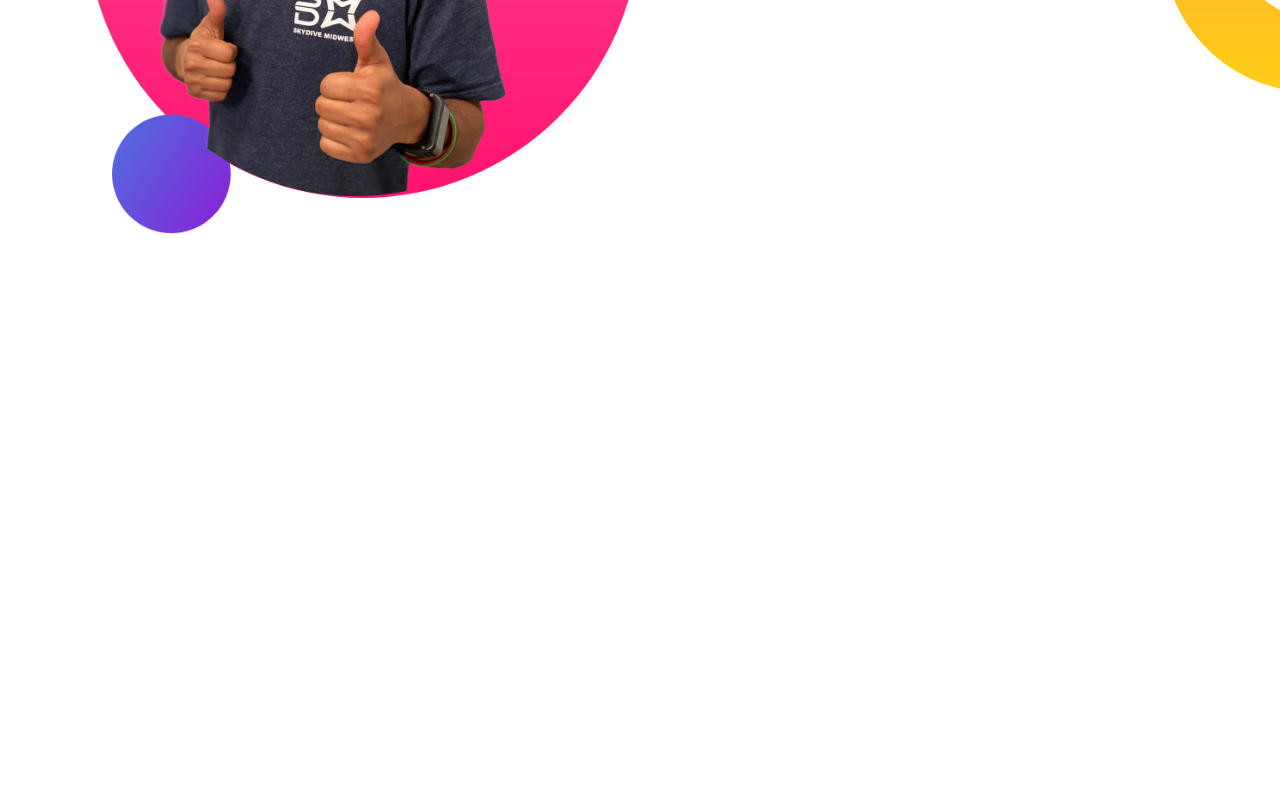
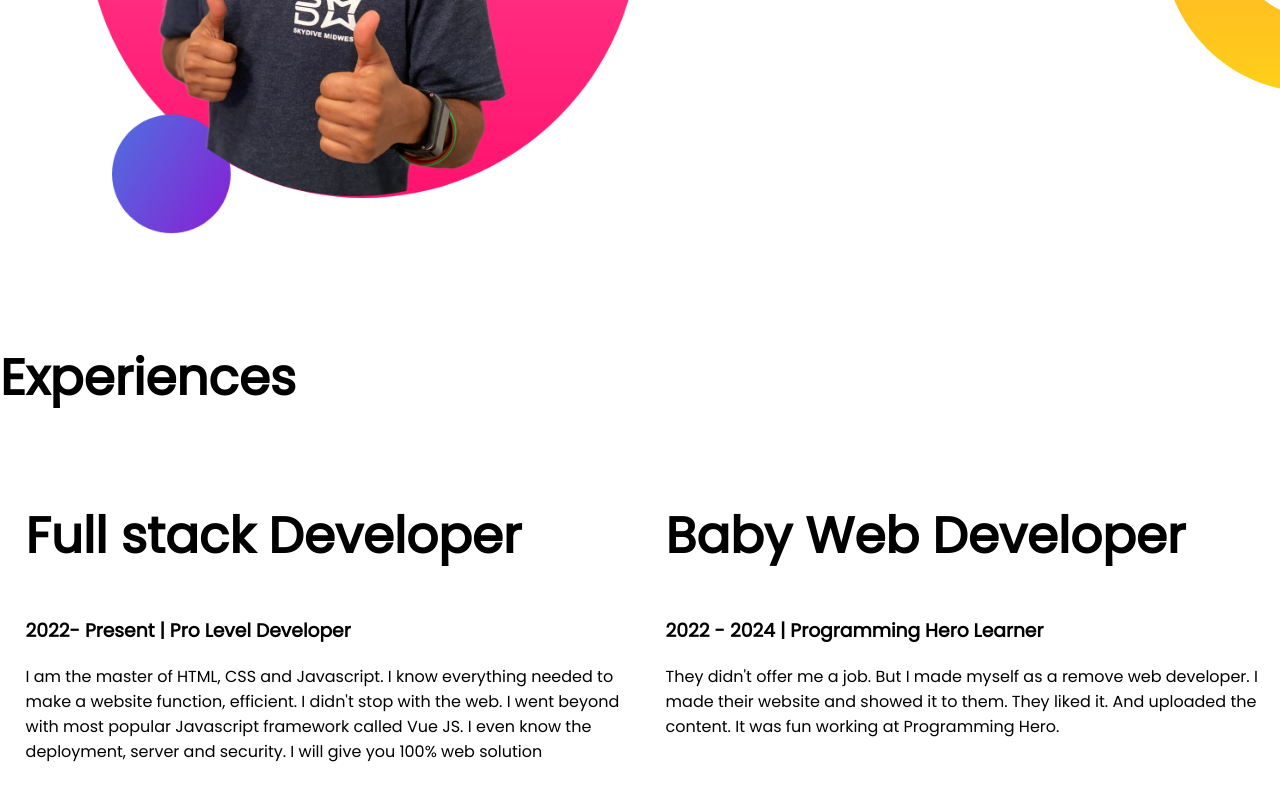
Before and after one commit to emonh0que/developer-portfolio, a plain HTML site: page index.html in a window 1280 px wide. Shown: the part 1073-1873 px from the top of the page. Before the commit the page ends 1414 px from the top, so only its background shows below. Drawn offline with Linux system fonts and the light colour scheme.

Commit message:
experience added

```diff
--- a/index.html
+++ b/index.html
@@ -17,7 +17,7 @@
 </head>
 
 <body>
-    <section class="top-banner">
+    <section class="top-banner flexible-container">
 
         <div class="half-width">
             <h1>Welcom To</h1>
@@ -36,7 +36,7 @@
             <img src="images/jhankar.png" alt="">
         </div>
     </section>
-    <section class="dream-big">
+    <section class="dream-big flexible-container">
         <div class="half-width">
             <img src="images/jhankar2.png" alt="">
         </div>
@@ -52,6 +52,27 @@
         </div>
 
     </section>
+    <section  class="experience-area">
+        <h1>Experiences</h1>
+
+
+        <div class="flexible-container">
+            <div class="half-width">
+                <h1>Full stack Developer</h1>
+                <h3>2022- Present | Pro Level Developer</h3>
+                <p>
+                    I am the master of HTML, CSS and Javascript. I know everything needed to make a website function, efficient. I didn't stop with the web. I went beyond with most popular Javascript framework called Vue JS. I even know the deployment, server and security. I will give you 100% web solution
+                </p>
+            </div>
+            <div class="half-width">
+                <h1>Baby Web Developer</h1>
+                <h3>2022 - 2024 | Programming Hero Learner</h3>
+                <p>
+                    They didn't offer me a job. But I made myself as a remove web developer. I made their website and showed it to them. They liked it. And uploaded the content. It was fun working at Programming Hero.
+                </p>
+            </div>
+        </div>
+    </section>
 </body>
 
 </html>
--- a/style.css
+++ b/style.css
@@ -9,7 +9,7 @@ h1{
     color: #ffb938;
 }
 
-section{
+.flexible-container{
     display: flex;
     margin-bottom: 100px;
 
```
